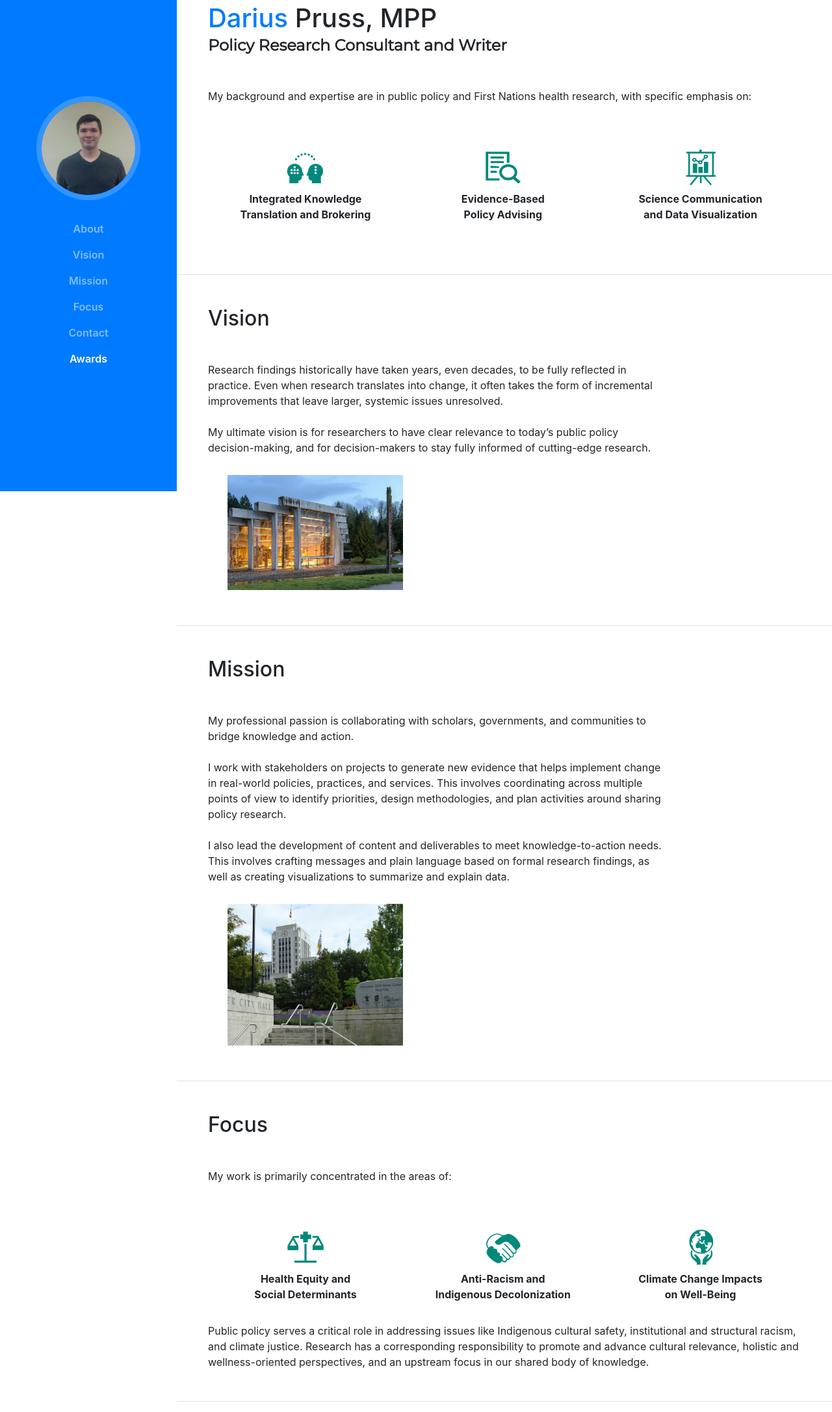
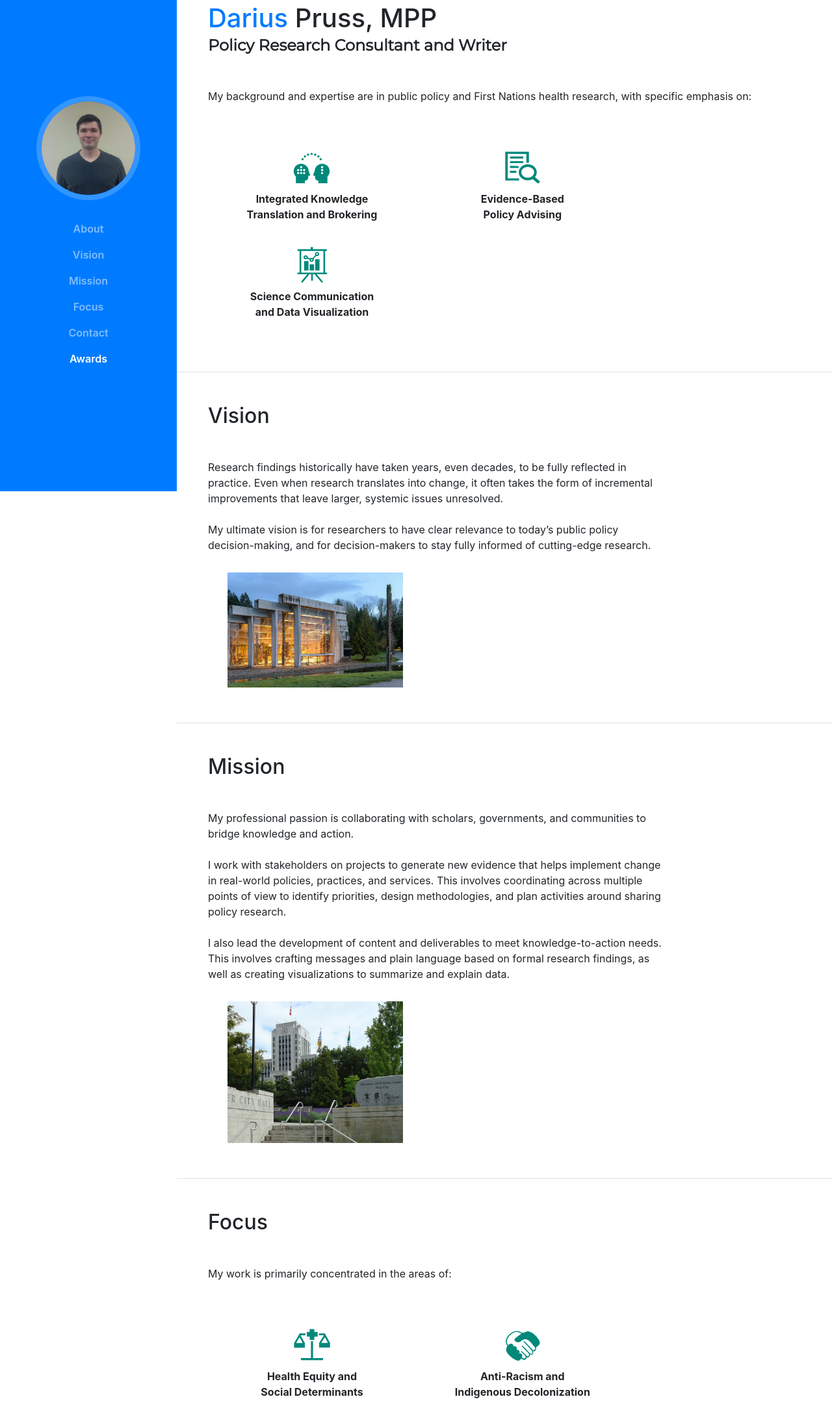
Before and after one commit to dariuspruss/dariuspruss.github.io, a website with bundled scripts: page bio/index.html in a window 1280 px wide. Shown: the part 44-2217 px from the top of the page at 65% size. Built offline with nearby package versions, Linux system fonts and the light colour scheme; a web font is replaced by a local one.

Commit message:
Update index.html

```diff
--- a/bio/index.html
+++ b/bio/index.html
@@ -75,9 +75,9 @@
           </div>
           <p class="mb-5">My background and expertise are in public policy and First Nations health research, with specific emphasis on:
 <b>
-<div style="display: inline-block; width:300px; height: 150px; padding-top: 20px; padding-bottom: 20px; padding-left: 20px; padding-right: 20px; text-align: center; "><img src="img/kticon.svg"><br>Integrated Knowledge <br>Translation and Brokering</div>
-<div style="display: inline-block; width:300px; height: 150px; padding-top: 20px; padding-bottom: 20px; padding-left: 20px; padding-right: 20px; text-align: center;  "><img src="img/evidenceicon.svg"><br>Evidence-Based <br>Policy Advising</div>
-<div style="display: inline-block; width:300px; height: 150px; padding-top: 20px; padding-bottom: 20px; padding-left: 20px; padding-right: 20px; text-align: center;  "><img src="img/datavizicon.svg"><br>Science Communication <br>and Data Visualization</div>
+<div style="display: inline-block; width:320px; height: 150px; padding-top: 20px; padding-bottom: 20px; padding-left: 20px; padding-right: 20px; text-align: center; "><img src="img/kticon.svg"><br>Integrated Knowledge <br>Translation and Brokering</div>
+<div style="display: inline-block; width:320px; height: 150px; padding-top: 20px; padding-bottom: 20px; padding-left: 20px; padding-right: 20px; text-align: center;  "><img src="img/evidenceicon.svg"><br>Evidence-Based <br>Policy Advising</div>
+<div style="display: inline-block; width:320px; height: 150px; padding-top: 20px; padding-bottom: 20px; padding-left: 20px; padding-right: 20px; text-align: center;  "><img src="img/datavizicon.svg"><br>Science Communication <br>and Data Visualization</div>
   </b>
           </p>
         </div>
@@ -189,9 +189,9 @@ I work with stakeholders on projects to generate new evidence that helps impleme
 
 
   <b>
-<div style="display: inline-block; width:300px; height: 150px; padding-top: 20px; padding-bottom: 20px; padding-left: 20px; padding-right: 20px; text-align: center; "><img src="img/healthequityicon.svg"><br>Health Equity and <br>Social Determinants</div>
-<div style="display: inline-block; width:300px; height: 150px; padding-top: 20px; padding-bottom: 20px; padding-left: 20px; padding-right: 20px; text-align: center; "><img src="img/antiracismicon.svg"><br>Anti-Racism and <br>Indigenous Decolonization</div>
-<div style="display: inline-block; width:300px; height: 150px; padding-top: 20px; padding-bottom: 20px; padding-left: 20px; padding-right: 20px; text-align: center; "><img src="img/climatejusticeicon.svg"><br>Climate Change Impacts <br>on Well-Being</div>
+<div style="display: inline-block; width:320px; height: 150px; padding-top: 20px; padding-bottom: 20px; padding-left: 20px; padding-right: 20px; text-align: center; "><img src="img/healthequityicon.svg"><br>Health Equity and <br>Social Determinants</div>
+<div style="display: inline-block; width:320px; height: 150px; padding-top: 20px; padding-bottom: 20px; padding-left: 20px; padding-right: 20px; text-align: center; "><img src="img/antiracismicon.svg"><br>Anti-Racism and <br>Indigenous Decolonization</div>
+<div style="display: inline-block; width:320px; height: 150px; padding-top: 20px; padding-bottom: 20px; padding-left: 20px; padding-right: 20px; text-align: center; "><img src="img/climatejusticeicon.svg"><br>Climate Change Impacts <br>on Well-Being</div>
   </b> </p>
           <div style="max-width:1000px;">
 Public policy serves a critical role in addressing issues like Indigenous cultural safety, institutional and structural racism, and climate justice. Research has a corresponding responsibility to promote and advance cultural relevance, holistic and wellness-oriented perspectives, and an upstream focus in our shared body of knowledge.
```
